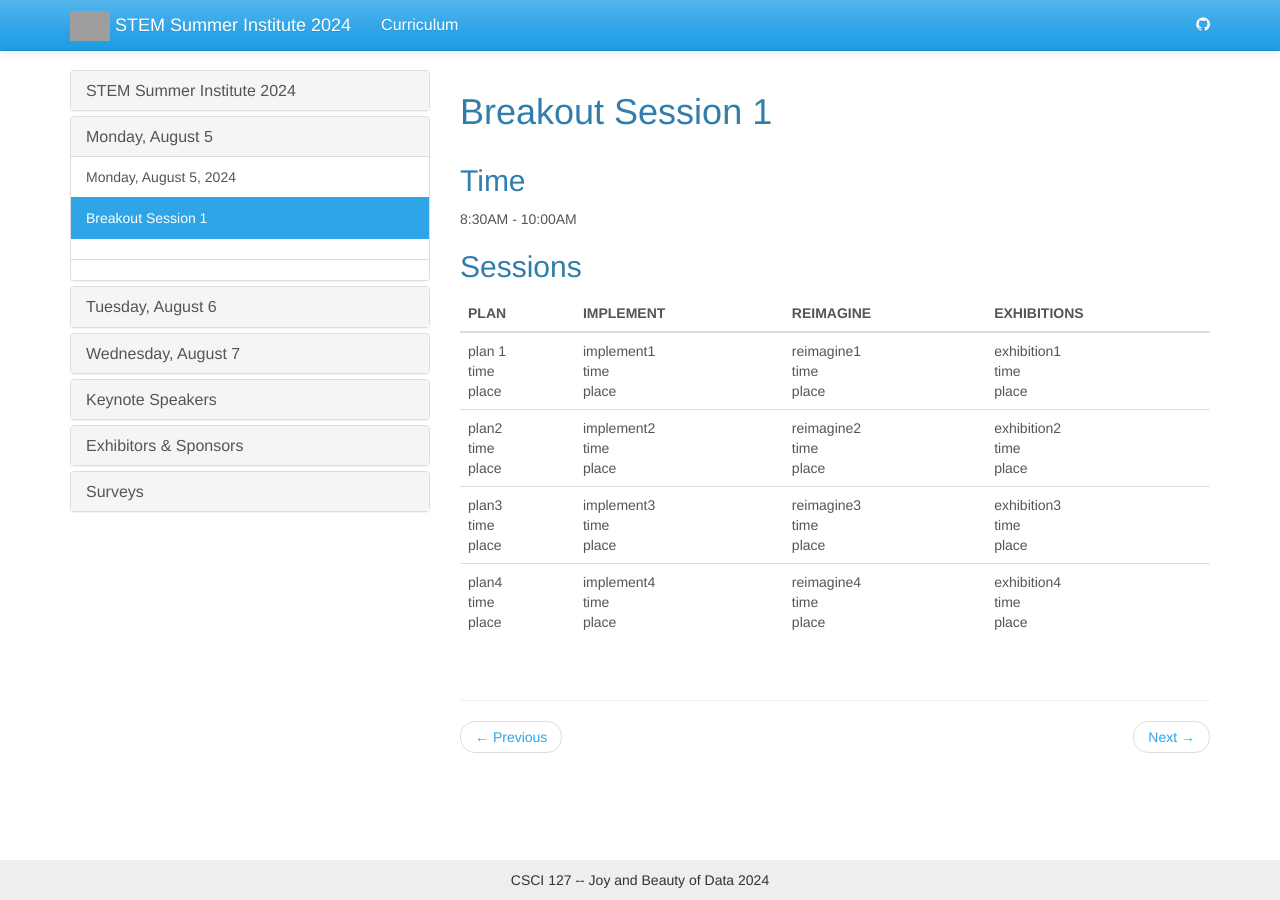
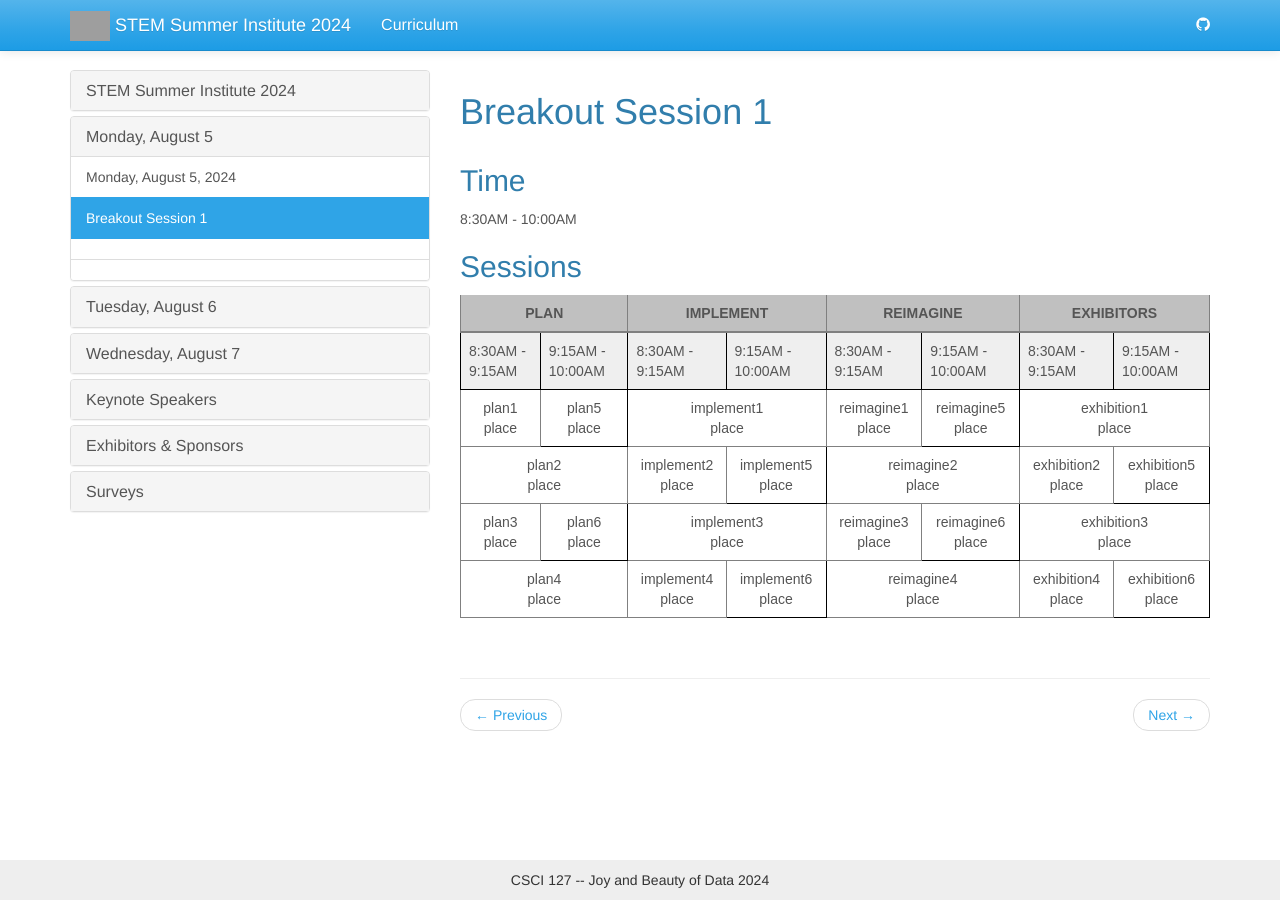
Before and after one commit to jake-chipps/SSI24, a Jekyll site: the page built from _docs/monday/breakout1.md, in a window 1280 px wide. Built offline with Jekyll 4.4.1, drawn with Linux system fonts in a browser that asks for light colours; grey boxes are pictures that could not be loaded.

Commit message:
test table again

```diff
--- a/_docs/monday/breakout1.md
+++ b/_docs/monday/breakout1.md
@@ -9,9 +9,69 @@ permalink: /docs/breakout1/
 
 ## Sessions
 
-| **PLAN**                | **IMPLEMENT**               | **REIMAGINE**               | **EXHIBITIONS**              |
-|-------------------------|-----------------------------|-----------------------------|------------------------------|
-| plan 1<br>time<br>place | implement1<br>time<br>place | reimagine1<br>time<br>place | exhibition1<br>time<br>place |
-| plan2<br>time<br>place  | implement2<br>time<br>place | reimagine2<br>time<br>place | exhibition2<br>time<br>place |
-| plan3<br>time<br>place  | implement3<br>time<br>place | reimagine3<br>time<br>place | exhibition3<br>time<br>place |
-| plan4<br>time<br>place  | implement4<br>time<br>place | reimagine4<br>time<br>place | exhibition4<br>time<br>place |
+<style type="text/css">
+.tg  {border-collapse:collapse;border-spacing:0;}
+.tg td{border-color:black;border-style:solid;border-width:1px;font-family:Arial, sans-serif;font-size:14px;
+  overflow:hidden;padding:10px 5px;word-break:normal;}
+.tg th{border-color:black;border-style:solid;border-width:1px;font-family:Arial, sans-serif;font-size:14px;
+  font-weight:normal;overflow:hidden;padding:10px 5px;word-break:normal;}
+.tg .tg-34fe{background-color:#c0c0c0;border-color:inherit;text-align:center;vertical-align:top}
+.tg .tg-zlqz{background-color:#c0c0c0;border-color:inherit;font-weight:bold;text-align:center;vertical-align:top}
+.tg .tg-baqh{text-align:center;vertical-align:top}
+.tg .tg-c3ow{border-color:inherit;text-align:center;vertical-align:top}
+.tg .tg-kftd{background-color:#efefef;text-align:left;vertical-align:top}
+</style>
+<table class="tg">
+<thead>
+  <tr>
+    <th class="tg-34fe" colspan="2"><span style="font-weight:bold">PLAN</span></th>
+    <th class="tg-34fe" colspan="2"><span style="font-weight:bold">IMPLEMENT</span></th>
+    <th class="tg-34fe" colspan="2"><span style="font-weight:bold">REIMAGINE</span></th>
+    <th class="tg-zlqz" colspan="2">EXHIBITORS</th>
+  </tr>
+</thead>
+<tbody>
+  <tr>
+    <td class="tg-kftd">8:30AM - 9:15AM</td>
+    <td class="tg-kftd">9:15AM - 10:00AM</td>
+    <td class="tg-kftd">8:30AM - 9:15AM</td>
+    <td class="tg-kftd">9:15AM - 10:00AM</td>
+    <td class="tg-kftd">8:30AM - 9:15AM</td>
+    <td class="tg-kftd">9:15AM - 10:00AM</td>
+    <td class="tg-kftd">8:30AM - 9:15AM</td>
+    <td class="tg-kftd">9:15AM - 10:00AM</td>
+  </tr>
+  <tr>
+    <td class="tg-c3ow">plan1<br>place</td>
+    <td class="tg-baqh">plan5<br>place</td>
+    <td class="tg-c3ow" colspan="2">implement1<br>place<br></td>
+    <td class="tg-c3ow">reimagine1<br>place<br></td>
+    <td class="tg-baqh">reimagine5<br>place</td>
+    <td class="tg-c3ow" colspan="2">exhibition1<br>place<br></td>
+  </tr>
+  <tr>
+    <td class="tg-c3ow" colspan="2">plan2<br>place<br></td>
+    <td class="tg-c3ow">implement2<br>place<br></td>
+    <td class="tg-baqh">implement5<br>place</td>
+    <td class="tg-c3ow" colspan="2">reimagine2<br>place<br></td>
+    <td class="tg-c3ow">exhibition2<br>place<br></td>
+    <td class="tg-baqh">exhibition5<br>place</td>
+  </tr>
+  <tr>
+    <td class="tg-c3ow">plan3<br>place</td>
+    <td class="tg-baqh">plan6<br>place</td>
+    <td class="tg-c3ow" colspan="2">implement3<br>place<br></td>
+    <td class="tg-c3ow">reimagine3<br>place<br></td>
+    <td class="tg-baqh">reimagine6<br>place</td>
+    <td class="tg-c3ow" colspan="2">exhibition3<br>place<br></td>
+  </tr>
+  <tr>
+    <td class="tg-c3ow" colspan="2">plan4<br>place</td>
+    <td class="tg-c3ow">implement4<br>place</td>
+    <td class="tg-baqh">implement6<br>place</td>
+    <td class="tg-c3ow" colspan="2">reimagine4<br>place<br></td>
+    <td class="tg-c3ow">exhibition4<br>place<br></td>
+    <td class="tg-baqh">exhibition6<br>place</td>
+  </tr>
+</tbody>
+</table>
```
